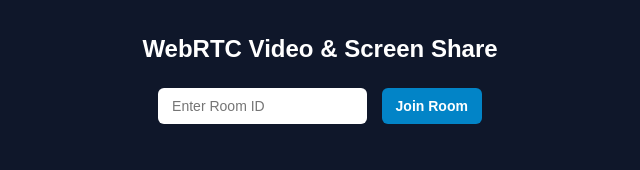
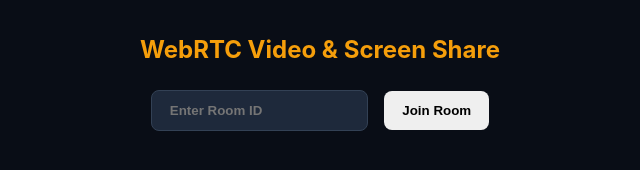
Before and after one commit to C0deXnoob/HelloMySunshine, a website: page public/index.html in a window 1280 px wide. Shown: the whole page, without its empty margins (320-960 px from the left). Drawn offline with nearby package versions, Linux system fonts and the light colour scheme; no server answers.

Commit message:
Update style.css

```diff
--- a/public/style.css
+++ b/public/style.css
@@ -1,15 +1,14 @@
-body { font-family: sans-serif; background: #0f172a; color: #fff; padding: 15px; margin: 0; }
-.container { max-width: 900px; margin: 0 auto; text-align: center; }
+body { font-family: -apple-system, sans-serif; background: #090d16; color: #fff; padding: 15px; margin: 0; }
+.container { max-width: 960px; margin: 0 auto; text-align: center; }
+h2 { color: #f59e0b; margin-bottom: 20px; }
 .hidden { display: none !important; }
 
-#screenContainer { margin-bottom: 15px; background: #000; border-radius: 8px; padding: 10px; }
-#screenVideo { width: 100%; max-height: 400px; border-radius: 6px; }
+.player-wrapper { position: relative; background: #000; border-radius: 12px; overflow: hidden; aspect-ratio: 16 / 9; margin-bottom: 20px; border: 1px solid #1e293b; }
+video { width: 100%; height: 100%; object-fit: contain; }
+.placeholder { position: absolute; inset: 0; display: flex; align-items: center; justify-content: center; background: #0f172a; color: #94a3b8; font-size: 1.1rem; }
 
-.video-grid { display: flex; gap: 10px; justify-content: center; margin-bottom: 15px; }
-.video-box { flex: 1; background: #1e293b; padding: 8px; border-radius: 8px; position: relative; }
-.video-box span { position: absolute; top: 12px; left: 12px; background: rgba(0,0,0,0.6); padding: 2px 8px; border-radius: 4px; font-size: 12px; }
-video { width: 100%; height: 220px; object-fit: cover; border-radius: 6px; background: #000; }
-
-input, button { padding: 10px 14px; margin: 5px; border-radius: 6px; border: none; font-size: 14px; }
-button { background: #0284c7; color: #fff; font-weight: bold; cursor: pointer; }
-button:hover { background: #0369a1; }
+input, button { padding: 12px 18px; margin: 6px; border-radius: 8px; border: none; font-weight: 600; }
+input { background: #1e293b; color: #fff; border: 1px solid #334155; }
+button { cursor: pointer; }
+button.primary { background: #0284c7; color: #fff; }
+button.danger { background: #dc2626; color: #fff; }
```
